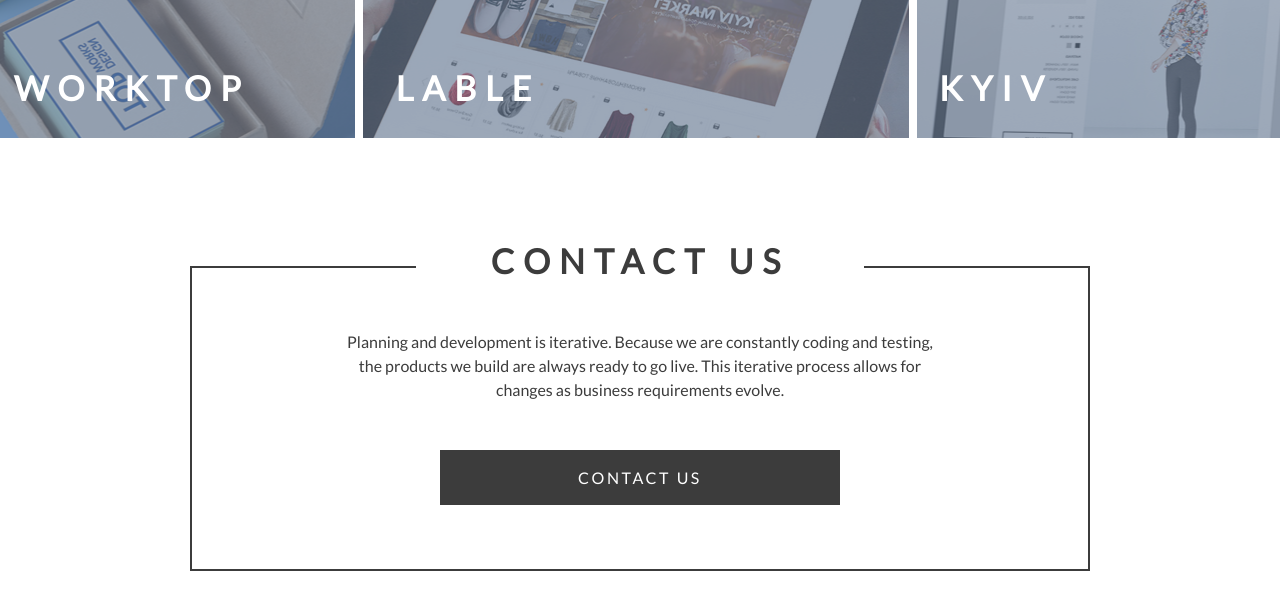
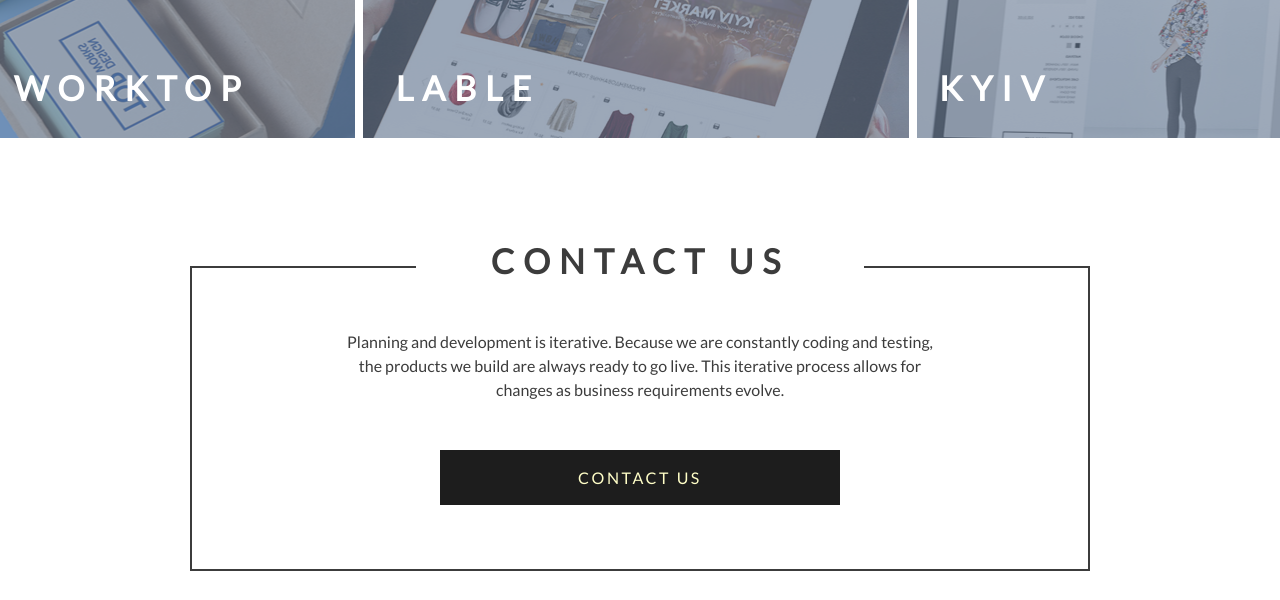
Before and after one commit to StudentNovikov/htmlCss, a plain HTML site: page task1/index.html in a window 1280 px wide. In both pictures the pointer is over the button "CONTACT US". Shown: the part 3432-4032 px from the top of the page. Drawn offline with Linux system fonts and the light colour scheme.

Commit message:
button hover

```diff
--- a/task1/index.html
+++ b/task1/index.html
@@ -102,7 +102,7 @@
         <h3 class="text-header header-l container-header">contact us</h3>
       <div class="container-inner text-light">
         <p> Planning and development is iterative. Because we are constantly coding and testing, the products we build are always ready to go live. This iterative process allows for changes as business requirements evolve.  </p>
-        <button class="btn btn-primary btn-lg margin-top-3">contact us</button>
+        <button class="btn btn-primary btn-lg margin-top-3" type="button">contact us</button>
       </div>
     </div>
   </section>
--- a/task1/style.css
+++ b/task1/style.css
@@ -315,6 +315,8 @@ body{
 /* button styles */
 .btn{
   text-transform: uppercase;
+  cursor: pointer;
+  outline:inherit;
 }
 
 .btn-lg{
@@ -327,6 +329,14 @@ body{
   border: 2px solid #3c3c3c;
   background-color: #3c3c3c;
   color: #ffffff;
+}
+
+.btn-primary:hover{
+  border-color:  #1d1d1d;
+  background-color: #1d1d1d;
+  color: #fffec7;
+  transition: color .15s ease-in-out, background-color .15s ease-in-out,border-color .15s ease-in-out;
+
 }
 
 /* media queries */
```
